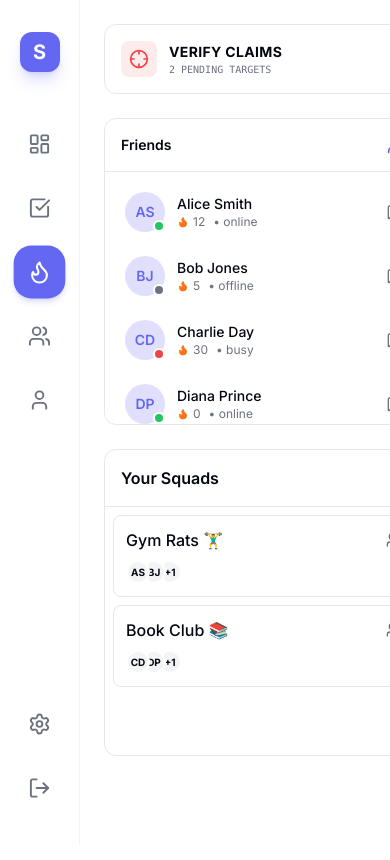
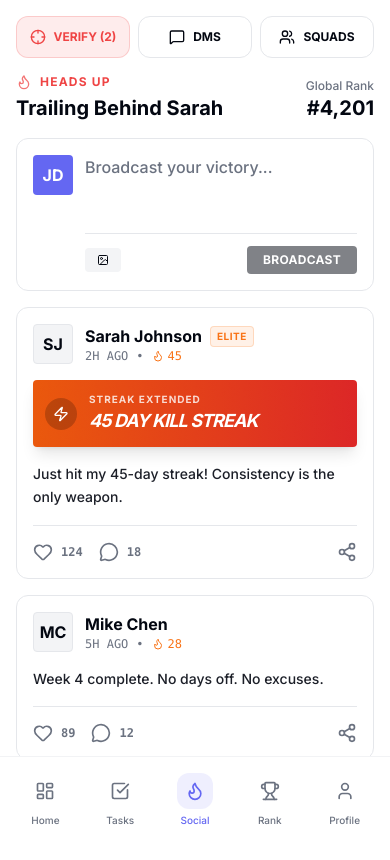
Before and after one commit to Sashreek007/Streaks, a React app in the folder frontend/: page /social in a window 390 px wide. Built offline with nearby package versions, Linux system fonts and the light colour scheme; the HTML template or start-up script is replaced by a standard one.

Commit message:
feat: leaderboard

```diff
--- a/frontend/src/App.tsx
+++ b/frontend/src/App.tsx
@@ -7,6 +7,7 @@ import SocialFeedPage from './pages/SocialFeedPage';
 import CommunitiesPage from './pages/CommunitiesPage';
 import LeaderboardPage from './pages/LeaderboardPage';
 import ProfilePage from './pages/ProfilePage';
+import FriendsPage from './pages/FriendsPage';
 import AppLayout from './components/AppLayout';
 
 function App() {
@@ -43,6 +44,11 @@ function App() {
               <LeaderboardPage />
             </AppLayout>
           } />
+          <Route path="/friends" element={
+            <AppLayout>
+              <FriendsPage />
+            </AppLayout>
+          } />
           <Route path="/profile" element={
             <AppLayout>
               <ProfilePage />
--- a/frontend/src/components/AppLayout.tsx
+++ b/frontend/src/components/AppLayout.tsx
@@ -9,7 +9,7 @@ export default function AppLayout({ children }: AppLayoutProps) {
   return (
     <div className="flex min-h-screen bg-background">
       <AppSidebar />
-      <main className="flex-1 overflow-y-auto">
+      <main className="flex-1 overflow-y-auto pb-20 md:pb-0">
         {children}
       </main>
     </div>
--- a/frontend/src/components/AppSidebar.tsx
+++ b/frontend/src/components/AppSidebar.tsx
@@ -6,7 +6,9 @@ import {
   Settings,
   User,
   LogOut,
-  Flame
+  Flame,
+  Trophy,
+  UserPlus
 } from 'lucide-react';
 
 
@@ -14,13 +16,26 @@ const navigation = [
   { name: 'Dashboard', href: '/dashboard', icon: LayoutDashboard },
   { name: 'Tasks', href: '/tasks', icon: CheckSquare },
   { name: 'Social', href: '/social', icon: Flame },
+  { name: 'Friends', href: '/friends', icon: UserPlus },
   { name: 'Communities', href: '/communities', icon: Users },
+  { name: 'Leaderboard', href: '/leaderboard', icon: Trophy },
+  { name: 'Profile', href: '/profile', icon: User },
+];
+
+// Mobile bottom nav - subset of main navigation
+const mobileNavigation = [
+  { name: 'Home', href: '/dashboard', icon: LayoutDashboard },
+  { name: 'Tasks', href: '/tasks', icon: CheckSquare },
+  { name: 'Social', href: '/social', icon: Flame },
+  { name: 'Rank', href: '/leaderboard', icon: Trophy },
   { name: 'Profile', href: '/profile', icon: User },
 ];
 
 export default function AppSidebar() {
   return (
-    <div className="w-20 lg:w-24 h-screen sticky top-0 flex flex-col items-center py-8 border-r border-border/50 bg-background/80 backdrop-blur-xl z-50">
+    <>
+      {/* Desktop Sidebar - Hidden on mobile */}
+      <div className="hidden md:flex w-20 lg:w-24 h-screen sticky top-0 flex-col items-center py-8 border-r border-border/50 bg-background/80 backdrop-blur-xl z-50">
         {/* Logo */}
         <div className="mb-12">
           <div className="w-10 h-10 bg-primary rounded-xl flex items-center justify-center text-primary-foreground font-bold text-xl shadow-lg shadow-primary/25">
@@ -62,5 +77,33 @@ export default function AppSidebar() {
           </button>
         </div>
       </div>
+
+      {/* Mobile Bottom Navigation - Visible only on mobile */}
+      <div className="md:hidden fixed bottom-0 left-0 right-0 bg-background/95 backdrop-blur-xl border-t border-border/50 z-50 safe-area-inset-bottom">
+        <nav className="flex items-center justify-around px-2 py-2">
+          {mobileNavigation.map((item) => (
+            <NavLink
+              key={item.name}
+              to={item.href}
+              className={({ isActive }) =>
+                `flex flex-col items-center gap-1 p-2 rounded-xl transition-all ${isActive
+                  ? 'text-primary'
+                  : 'text-muted-foreground'
+                }`
+              }
+            >
+              {({ isActive }) => (
+                <>
+                  <div className={`p-2 rounded-xl transition-all ${isActive ? 'bg-primary/10' : ''}`}>
+                    <item.icon className="w-5 h-5" />
+                  </div>
+                  <span className="text-[10px] font-medium">{item.name}</span>
+                </>
+              )}
+            </NavLink>
+          ))}
+        </nav>
+      </div>
+    </>
   );
 }
--- a/frontend/src/pages/SocialFeedPage.tsx
+++ b/frontend/src/pages/SocialFeedPage.tsx
@@ -1,5 +1,5 @@
 import { useState } from 'react';
-import { Heart, MessageCircle, Share2, Image, Trophy, Flame, Zap, Crosshair } from 'lucide-react';
+import { Heart, MessageCircle, Share2, Image, Trophy, Flame, Zap, Crosshair, ArrowLeft, Users, MessageSquare } from 'lucide-react';
 import FriendList from '../components/social/FriendList';
 import SquadList from '../components/social/SquadList';
 import DMWindow from '../components/social/DMWindow';
@@ -14,7 +14,7 @@ const feedPosts = [
     time: '2H AGO',
     type: 'streak',
     streakDays: 45,
-    content: "Just hit my 45-day streak! 💀 Consistency is the only weapon.",
+    content: "Just hit my 45-day streak! Consistency is the only weapon.",
     likes: 124,
     comments: 18,
   },
@@ -39,34 +39,286 @@ const feedPosts = [
   },
 ];
 
+type MobileView = 'feed' | 'friends' | 'squads' | 'dm' | 'verification' | 'squad-detail';
+
 export default function SocialFeedPage() {
   const [newPost, setNewPost] = useState('');
   const [selectedFriend, setSelectedFriend] = useState<Friend | null>(null);
   const [selectedSquad, setSelectedSquad] = useState<Squad | null>(null);
   const [showVerification, setShowVerification] = useState(false);
+  const [mobileView, setMobileView] = useState<MobileView>('feed');
 
   const handleSelectFriend = (friend: Friend) => {
     setSelectedFriend(friend);
     setSelectedSquad(null);
     setShowVerification(false);
+    setMobileView('dm');
   };
 
   const handleSelectSquad = (squad: Squad) => {
     setSelectedSquad(squad);
     setSelectedFriend(null);
     setShowVerification(false);
+    setMobileView('squad-detail');
   };
 
   const handleShowVerification = () => {
     setShowVerification(true);
     setSelectedFriend(null);
     setSelectedSquad(null);
+    setMobileView('verification');
   };
 
+  const handleBackToFeed = () => {
+    setSelectedFriend(null);
+    setSelectedSquad(null);
+    setShowVerification(false);
+    setMobileView('feed');
+  };
+
+  // Mobile: Show specific views based on state
+  const renderMobileContent = () => {
+    switch (mobileView) {
+      case 'friends':
         return (
-    <div className="flex h-[calc(100vh-theme(spacing.16))] gap-6 p-6 lg:p-8 max-w-7xl mx-auto">
-      {/* Left Sidebar - Friends & Squads */}
-      <div className="w-80 flex-shrink-0 flex flex-col gap-6">
+          <div className="h-full flex flex-col">
+            <div className="flex items-center gap-3 p-4 border-b border-border">
+              <button onClick={() => setMobileView('feed')} className="p-2 -ml-2 hover:bg-secondary rounded-lg">
+                <ArrowLeft className="w-5 h-5" />
+              </button>
+              <h2 className="font-bold text-lg">Friends</h2>
+            </div>
+            <div className="flex-1 overflow-y-auto p-4">
+              <FriendList onSelectFriend={handleSelectFriend} selectedFriendId={selectedFriend?.id} />
+            </div>
+          </div>
+        );
+      case 'squads':
+        return (
+          <div className="h-full flex flex-col">
+            <div className="flex items-center gap-3 p-4 border-b border-border">
+              <button onClick={() => setMobileView('feed')} className="p-2 -ml-2 hover:bg-secondary rounded-lg">
+                <ArrowLeft className="w-5 h-5" />
+              </button>
+              <h2 className="font-bold text-lg">Squads</h2>
+            </div>
+            <div className="flex-1 overflow-y-auto p-4">
+              <SquadList onSelectSquad={handleSelectSquad} selectedSquadId={selectedSquad?.id} />
+            </div>
+          </div>
+        );
+      case 'dm':
+        return selectedFriend ? (
+          <div className="h-full flex flex-col">
+            <div className="flex items-center gap-3 p-4 border-b border-border bg-card">
+              <button onClick={handleBackToFeed} className="p-2 -ml-2 hover:bg-secondary rounded-lg">
+                <ArrowLeft className="w-5 h-5" />
+              </button>
+              <div className="w-8 h-8 rounded-full bg-primary flex items-center justify-center text-primary-foreground font-bold text-sm">
+                {selectedFriend.avatar}
+              </div>
+              <div>
+                <h2 className="font-bold">{selectedFriend.name}</h2>
+                <p className="text-xs text-muted-foreground">{selectedFriend.status}</p>
+              </div>
+            </div>
+            <div className="flex-1 min-h-0">
+              <DMWindow friend={selectedFriend} />
+            </div>
+          </div>
+        ) : null;
+      case 'verification':
+        return (
+          <div className="h-full flex flex-col">
+            <div className="flex items-center gap-3 p-4 border-b border-border">
+              <button onClick={handleBackToFeed} className="p-2 -ml-2 hover:bg-secondary rounded-lg">
+                <ArrowLeft className="w-5 h-5" />
+              </button>
+              <h2 className="font-bold text-lg">Verify Claims</h2>
+            </div>
+            <div className="flex-1 overflow-y-auto">
+              <VerificationQueue />
+            </div>
+          </div>
+        );
+      case 'squad-detail':
+        return selectedSquad ? (
+          <div className="h-full flex flex-col">
+            <div className="flex items-center gap-3 p-4 border-b border-border">
+              <button onClick={handleBackToFeed} className="p-2 -ml-2 hover:bg-secondary rounded-lg">
+                <ArrowLeft className="w-5 h-5" />
+              </button>
+              <h2 className="font-bold text-lg">{selectedSquad.name}</h2>
+            </div>
+            <div className="flex-1 flex items-center justify-center p-8 text-center">
+              <div>
+                <h2 className="text-2xl font-bold mb-2">{selectedSquad.name}</h2>
+                <p className="text-muted-foreground">Squad features coming soon: Shared goals, group chat, and leaderboards.</p>
+              </div>
+            </div>
+          </div>
+        ) : null;
+      default:
+        return renderFeed();
+    }
+  };
+
+  const renderFeed = () => (
+    <div className="h-full flex flex-col p-4 lg:p-0">
+      {/* Mobile Quick Actions */}
+      <div className="lg:hidden flex gap-2 mb-4">
+        <button
+          onClick={handleShowVerification}
+          className="flex-1 flex items-center justify-center gap-2 p-3 rounded-xl bg-red-500/10 text-red-500 border border-red-500/20"
+        >
+          <Crosshair className="w-4 h-4" />
+          <span className="text-xs font-bold uppercase">Verify (2)</span>
+        </button>
+        <button
+          onClick={() => setMobileView('friends')}
+          className="flex-1 flex items-center justify-center gap-2 p-3 rounded-xl bg-card border border-border"
+        >
+          <MessageSquare className="w-4 h-4" />
+          <span className="text-xs font-bold uppercase">DMs</span>
+        </button>
+        <button
+          onClick={() => setMobileView('squads')}
+          className="flex-1 flex items-center justify-center gap-2 p-3 rounded-xl bg-card border border-border"
+        >
+          <Users className="w-4 h-4" />
+          <span className="text-xs font-bold uppercase">Squads</span>
+        </button>
+      </div>
+
+      {/* Competitive Header */}
+      <div className="mb-4 lg:mb-6 flex items-end justify-between">
+        <div>
+          <div className="flex items-center gap-2 text-red-500 font-bold uppercase tracking-widest text-xs mb-1">
+            <Flame className="w-4 h-4 animate-pulse" />
+            Heads Up
+          </div>
+          <h1 className="text-xl lg:text-3xl font-black text-foreground">Trailing Behind Sarah</h1>
+        </div>
+        <div className="text-right">
+          <div className="text-xs lg:text-sm font-medium text-muted-foreground">Global Rank</div>
+          <div className="text-xl lg:text-2xl font-black text-foreground">#4,201</div>
+        </div>
+      </div>
+
+      <div className="flex-1 overflow-y-auto space-y-4 lg:space-y-6">
+        {/* Create Post */}
+        <div className="bg-card border border-border rounded-xl p-4">
+          <div className="flex gap-3">
+            <div className="w-10 h-10 rounded-sm bg-primary flex items-center justify-center text-primary-foreground font-black flex-shrink-0">
+              JD
+            </div>
+            <div className="flex-1">
+              <textarea
+                placeholder="Broadcast your victory..."
+                value={newPost}
+                onChange={(e) => setNewPost(e.target.value)}
+                className="w-full bg-transparent text-foreground placeholder:text-muted-foreground resize-none focus:outline-none min-h-[60px] font-medium"
+              />
+              <div className="flex items-center justify-between mt-3 pt-3 border-t border-border">
+                <div className="flex gap-2">
+                  <button className="flex items-center gap-2 px-3 py-1.5 rounded-sm bg-secondary text-secondary-foreground text-xs font-bold uppercase hover:bg-secondary/80 transition-colors">
+                    <Image className="w-3 h-3" />
+                    <span className="hidden sm:inline">Evidence</span>
+                  </button>
+                </div>
+                <button
+                  disabled={!newPost.trim()}
+                  className="flex items-center gap-2 px-4 lg:px-6 py-1.5 bg-foreground text-background rounded-sm text-xs font-black uppercase hover:bg-foreground/90 disabled:opacity-50 disabled:cursor-not-allowed transition-colors tracking-wide"
+                >
+                  Broadcast
+                </button>
+              </div>
+            </div>
+          </div>
+        </div>
+
+        {/* Feed Posts */}
+        {feedPosts.map((post) => (
+          <div key={post.id} className="bg-card border border-border rounded-xl p-4 lg:p-5 hover:border-primary/30 transition-colors">
+            {/* Post Header */}
+            <div className="flex items-center gap-3 lg:gap-4 mb-4">
+              <div className="w-10 h-10 rounded-sm bg-secondary flex items-center justify-center text-foreground font-black border border-border">
+                {post.user.avatar}
+              </div>
+              <div className="flex-1 min-w-0">
+                <div className="flex items-center gap-2 flex-wrap">
+                  <span className="font-bold text-foreground text-base lg:text-lg truncate">{post.user.name}</span>
+                  {post.user.streak > 30 && (
+                    <span className="px-1.5 py-0.5 bg-orange-500/10 text-orange-500 text-[10px] font-black uppercase tracking-wider rounded-sm border border-orange-500/20">
+                      Elite
+                    </span>
+                  )}
+                </div>
+                <div className="flex items-center gap-2 text-xs text-muted-foreground font-mono">
+                  <span>{post.time}</span>
+                  <span>•</span>
+                  <span className="flex items-center gap-1 text-orange-500">
+                    <Flame className="w-3 h-3" />
+                    {post.user.streak}
+                  </span>
+                </div>
+              </div>
+            </div>
+
+            {/* Streak Banner - Kill Streak Style */}
+            {post.type === 'streak' && post.streakDays && (
+              <div className="relative overflow-hidden bg-gradient-to-r from-orange-600 to-red-600 rounded-sm p-3 lg:p-4 mb-4 text-white shadow-lg">
+                <div className="absolute inset-0 bg-noise opacity-20" />
+                <div className="relative z-10 flex items-center gap-3">
+                  <div className="p-2 bg-black/20 rounded-full">
+                    <Zap className="w-4 lg:w-5 h-4 lg:h-5" />
+                  </div>
+                  <div>
+                    <div className="text-[10px] uppercase font-black tracking-widest opacity-80">Streak Extended</div>
+                    <div className="text-lg lg:text-xl font-black uppercase italic tracking-tighter">{post.streakDays} DAY KILL STREAK</div>
+                  </div>
+                </div>
+              </div>
+            )}
+
+            {/* Badge Banner */}
+            {post.type === 'badge' && post.badgeName && (
+              <div className="bg-gradient-to-r from-purple-900 to-indigo-900 border border-purple-500/30 rounded-sm p-3 lg:p-4 mb-4 flex items-center gap-3">
+                <Trophy className="w-5 lg:w-6 h-5 lg:h-6 text-purple-400" />
+                <div>
+                  <div className="text-[10px] uppercase font-black tracking-widest text-purple-300">New Achievement</div>
+                  <div className="text-white font-bold text-sm lg:text-base">{post.badgeName}</div>
+                </div>
+              </div>
+            )}
+
+            {/* Content */}
+            <p className="text-foreground/90 leading-relaxed font-medium text-sm lg:text-base">{post.content}</p>
+
+            {/* Actions */}
+            <div className="flex items-center gap-4 lg:gap-6 mt-4 pt-4 border-t border-border">
+              <button className="flex items-center gap-2 text-muted-foreground hover:text-red-500 transition-colors">
+                <Heart className="w-5 h-5" />
+                <span className="text-xs font-mono font-bold">{post.likes}</span>
+              </button>
+              <button className="flex items-center gap-2 text-muted-foreground hover:text-primary transition-colors">
+                <MessageCircle className="w-5 h-5" />
+                <span className="text-xs font-mono font-bold">{post.comments}</span>
+              </button>
+              <button className="flex items-center gap-2 text-muted-foreground hover:text-primary transition-colors ml-auto">
+                <Share2 className="w-5 h-5" />
+              </button>
+            </div>
+          </div>
+        ))}
+      </div>
+    </div>
+  );
+
+  return (
+    <div className="flex h-[calc(100vh-theme(spacing.16))] lg:gap-6 lg:p-6 lg:p-8 max-w-7xl mx-auto">
+      {/* Left Sidebar - Friends & Squads (Desktop only) */}
+      <div className="hidden lg:flex w-80 flex-shrink-0 flex-col gap-6">
         {/* Verification Alert Button */}
         <button
           onClick={handleShowVerification}
@@ -103,6 +355,13 @@ export default function SocialFeedPage() {
 
       {/* Main Content */}
       <div className="flex-1 min-w-0">
+        {/* Mobile View */}
+        <div className="lg:hidden h-full">
+          {renderMobileContent()}
+        </div>
+
+        {/* Desktop View */}
+        <div className="hidden lg:block h-full">
           {showVerification ? (
             <VerificationQueue />
           ) : selectedFriend ? (
@@ -122,133 +381,11 @@ export default function SocialFeedPage() {
             </div>
           ) : (
             <div className="max-w-2xl mx-auto h-full flex flex-col">
-            {/* Competitive Header */}
-            <div className="mb-6 flex items-end justify-between">
-              <div>
-                <div className="flex items-center gap-2 text-red-500 font-bold uppercase tracking-widest text-xs mb-1">
-                  <Flame className="w-4 h-4 animate-pulse" />
-                  Heads Up
-                </div>
-                <h1 className="text-2xl lg:text-3xl font-black text-foreground">Trailing Behind Sarah</h1>
-              </div>
-              <div className="text-right">
-                <div className="text-sm font-medium text-muted-foreground">Global Rank</div>
-                <div className="text-2xl font-black text-foreground">#4,201</div>
-              </div>
-            </div>
-
-            <div className="flex-1 overflow-y-auto pr-4 -mr-4 space-y-6">
-              {/* Create Post */}
-              <div className="bg-card border border-border rounded-xl p-4">
-                <div className="flex gap-3">
-                  <div className="w-10 h-10 rounded-sm bg-primary flex items-center justify-center text-primary-foreground font-black flex-shrink-0">
-                    JD
-                  </div>
-                  <div className="flex-1">
-                    <textarea
-                      placeholder="Broadcast your victory..."
-                      value={newPost}
-                      onChange={(e) => setNewPost(e.target.value)}
-                      className="w-full bg-transparent text-foreground placeholder:text-muted-foreground resize-none focus:outline-none min-h-[60px] font-medium"
-                    />
-                    <div className="flex items-center justify-between mt-3 pt-3 border-t border-border">
-                      <div className="flex gap-2">
-                        <button className="flex items-center gap-2 px-3 py-1.5 rounded-sm bg-secondary text-secondary-foreground text-xs font-bold uppercase hover:bg-secondary/80 transition-colors">
-                          <Image className="w-3 h-3" />
-                          Evidence
-                        </button>
-                      </div>
-                      <button
-                        disabled={!newPost.trim()}
-                        className="flex items-center gap-2 px-6 py-1.5 bg-foreground text-background rounded-sm text-xs font-black uppercase hover:bg-foreground/90 disabled:opacity-50 disabled:cursor-not-allowed transition-colors tracking-wide"
-                      >
-                        Broadcast
-                      </button>
-                    </div>
-                  </div>
-                </div>
-              </div>
-
-              {/* Feed Posts */}
-              {feedPosts.map((post) => (
-                <div key={post.id} className="bg-card border border-border rounded-xl p-5 hover:border-primary/30 transition-colors">
-                  {/* Post Header */}
-                  <div className="flex items-center gap-4 mb-4">
-                    <div className="w-10 h-10 rounded-sm bg-secondary flex items-center justify-center text-foreground font-black border border-border">
-                      {post.user.avatar}
-                    </div>
-                    <div className="flex-1">
-                      <div className="flex items-center gap-2">
-                        <span className="font-bold text-foreground text-lg">{post.user.name}</span>
-                        {post.user.streak > 30 && (
-                          <span className="px-1.5 py-0.5 bg-orange-500/10 text-orange-500 text-[10px] font-black uppercase tracking-wider rounded-sm border border-orange-500/20">
-                            Elite
-                          </span>
-                        )}
-                      </div>
-                      <div className="flex items-center gap-2 text-xs text-muted-foreground font-mono">
-                        <span>{post.time}</span>
-                        <span>•</span>
-                        <span className="flex items-center gap-1 text-orange-500">
-                          <Flame className="w-3 h-3" />
-                          {post.user.streak}
-                        </span>
-                      </div>
-                    </div>
-                  </div>
-
-                  {/* Streak Banner - Kill Streak Style */}
-                  {post.type === 'streak' && post.streakDays && (
-                    <div className="relative overflow-hidden bg-gradient-to-r from-orange-600 to-red-600 rounded-sm p-4 mb-4 text-white shadow-lg">
-                      <div className="absolute inset-0 bg-noise opacity-20" />
-                      <div className="relative z-10 flex items-center justify-between">
-                        <div className="flex items-center gap-3">
-                          <div className="p-2 bg-black/20 rounded-full">
-                            <Zap className="w-5 h-5" />
-                          </div>
-                          <div>
-                            <div className="text-[10px] uppercase font-black tracking-widest opacity-80">Streak Extended</div>
-                            <div className="text-xl font-black uppercase italic tracking-tighter">{post.streakDays} DAY KILL STREAK</div>
-                          </div>
-                        </div>
-                      </div>
-                    </div>
-                  )}
-
-                  {/* Badge Banner */}
-                  {post.type === 'badge' && post.badgeName && (
-                    <div className="bg-gradient-to-r from-purple-900 to-indigo-900 border border-purple-500/30 rounded-sm p-4 mb-4 flex items-center gap-3">
-                      <Trophy className="w-6 h-6 text-purple-400" />
-                      <div>
-                        <div className="text-[10px] uppercase font-black tracking-widest text-purple-300">New Achievement</div>
-                        <div className="text-white font-bold">{post.badgeName}</div>
-                      </div>
-                    </div>
-                  )}
-
-                  {/* Content */}
-                  <p className="text-foreground/90 leading-relaxed font-medium">{post.content}</p>
-
-                  {/* Actions */}
-                  <div className="flex items-center gap-6 mt-4 pt-4 border-t border-border">
-                    <button className="flex items-center gap-2 text-muted-foreground hover:text-red-500 transition-colors">
-                      <Heart className="w-5 h-5" />
-                      <span className="text-xs font-mono font-bold">{post.likes}</span>
-                    </button>
-                    <button className="flex items-center gap-2 text-muted-foreground hover:text-primary transition-colors">
-                      <MessageCircle className="w-5 h-5" />
-                      <span className="text-xs font-mono font-bold">{post.comments}</span>
-                    </button>
-                    <button className="flex items-center gap-2 text-muted-foreground hover:text-primary transition-colors ml-auto">
-                      <Share2 className="w-5 h-5" />
-                    </button>
-                  </div>
-                </div>
-              ))}
-            </div>
+              {renderFeed()}
             </div>
           )}
         </div>
       </div>
+    </div>
   );
 }
```
Lines whose indentation alone changed are shown as unchanged.
